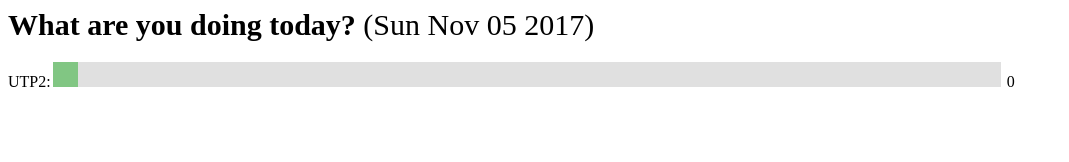
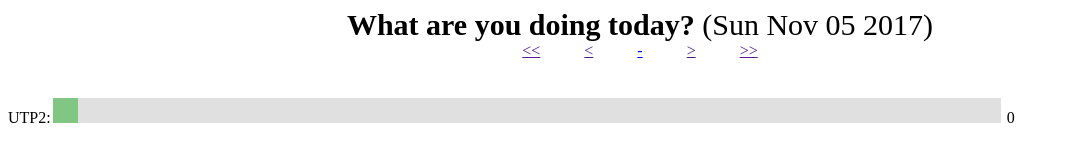
Before and after one commit to willplatts/willplatts.github.io, a plain HTML site: page timesheet.html in a window 1280 px wide. Shown: the whole page, without its empty margins (0-1069 px from the left). Drawn offline with Linux system fonts and the light colour scheme.

Commit message:
Adding links to go forward/back in time Adding data storage structure to localStorage

```diff
--- a/timesheet.html
+++ b/timesheet.html
@@ -17,9 +17,18 @@
         var selMonth;
         var selYear;
 
+        var dayToMs = (24 * 60 * 60 * 1000);    //!< Day to millisecond convert
+
+        //!< Stored data
+        var timeRecordsStr;
+        var timeRecordsObj;
+
 		//!< Function called when page is loaded
         //!< 1. Get the current time
         //!< 2. Get the selected time
+        //!< 3. Set forward/back links
+        //!< 4. Set title
+        //!< 5. Get stored data + parse
 		function onLoad()
 		{
             // Get current time
@@ -45,7 +54,36 @@
             selMonth = selTime.getMonth();
             selYear = selTime.getFullYear();
 
+            // Set forward/back links
+            document.getElementById("backlink").href = "timesheet.html?t=" + (timeOffset - dayToMs);
+            document.getElementById("backbacklink").href = "timesheet.html?t=" + (timeOffset - 7*dayToMs);
+            document.getElementById("forwardlink").href = "timesheet.html?t=" + (timeOffset + dayToMs);
+            document.getElementById("forwardforwardlink").href = "timesheet.html?t=" + (timeOffset + 7*dayToMs);
+
 			setTitle();
+
+            // Get data
+            timeRecordsStr = localStorage.timeRecords;
+            if (timeRecordsStr == null)
+            {
+                //Make blank structure
+                timeRecordsObj = [{
+                                    "date": "19700101",
+                                    "jobs": [{
+                                        "jobno":"blank",
+                                        "time": 0.0
+                                    }]
+                            }];
+                // save back to string and out to localStorage
+                timeRecordsStr = JSON.stringify(timeRecordsObj);
+                localStorage.timeRecords = timeRecordsStr;
+            }
+            else
+            {
+                // parse existing data
+                timeRecordsObj = JSON.parse(timeRecordsStr);
+            }
+
 
 			var slider = document.getElementById("myRange");
 			var output = document.getElementById("demo");
@@ -96,7 +134,11 @@
 	<style>
 		#title {
 			font-size: 30px;
+            text-align: center;
 		}
+        #links {
+            text-align: center;
+        }
 		#slidecontainer {
 		    width: 100%; /* Width of the outside container */
 		}
@@ -135,12 +177,27 @@
 		    background: #4CAF50; /* Green background */
 		    cursor: pointer; /* Cursor on hover */
 		}
+
 	</style>
 
 </head>
 <body onload="onLoad()">
 
-	<div id="title">What are you doing?</div><br />
+	<div id="title">What are you doing?</div>
+    <div id="links">
+        <span>
+            <a id="backbacklink" href=""><<</a>
+            &nbsp;&nbsp;&nbsp;&nbsp;&nbsp;&nbsp;&nbsp;&nbsp;&nbsp;
+            <a id="backlink" href=""><</a>
+            &nbsp;&nbsp;&nbsp;&nbsp;&nbsp;&nbsp;&nbsp;&nbsp;&nbsp;
+            <a id = "nowlink" href="timesheet.html?t=0">-</a>
+            &nbsp;&nbsp;&nbsp;&nbsp;&nbsp;&nbsp;&nbsp;&nbsp;&nbsp;
+            <a id = "forwardlink" href="">></a>
+            &nbsp;&nbsp;&nbsp;&nbsp;&nbsp;&nbsp;&nbsp;&nbsp;&nbsp;
+            <a id = "forwardforwardlink" href="">>></a>
+        </span>
+    </div>
+    <br /><br />
 
 	<div id="slidecontainer">
 		<span id="jobno">UTP2:</span><input type="range" min="0.0" max="10.0" value="0.0" step="0.1" class="slider" id="myRange"> <span id="demo"></span>
```
